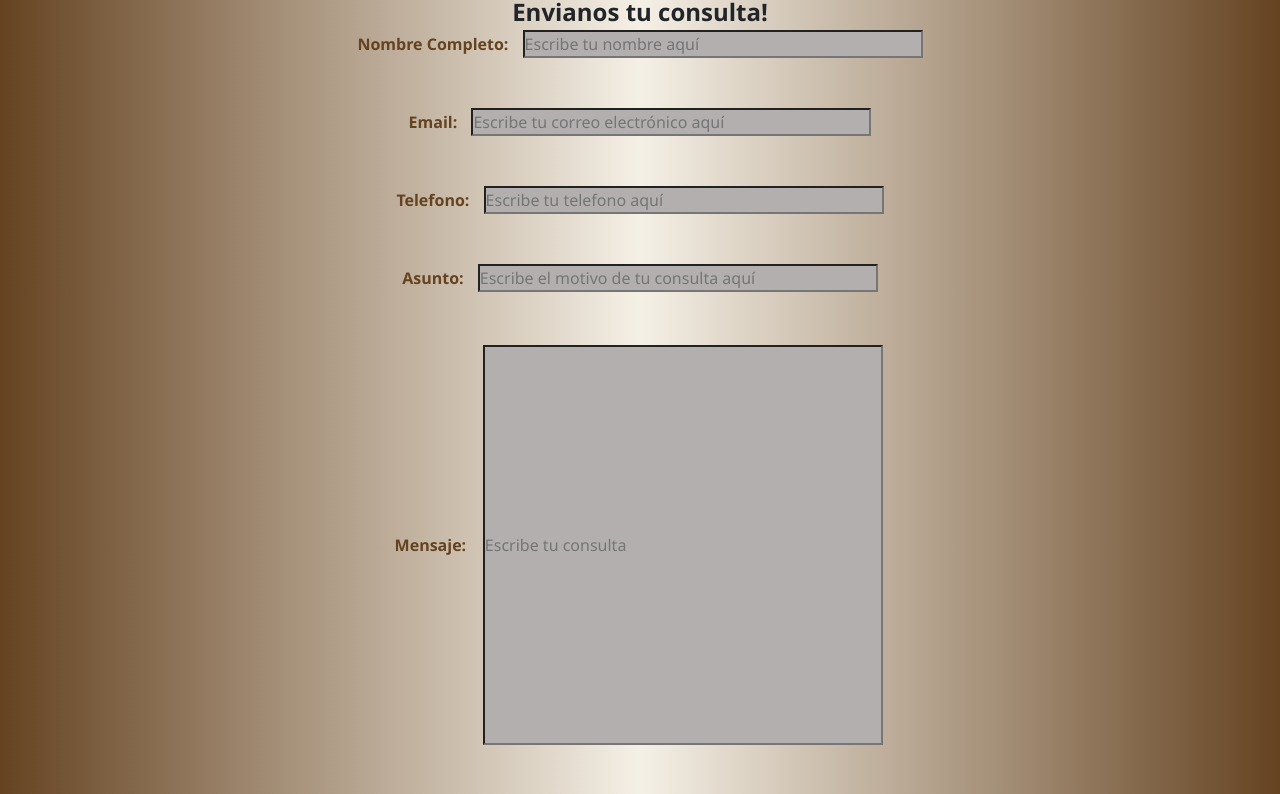
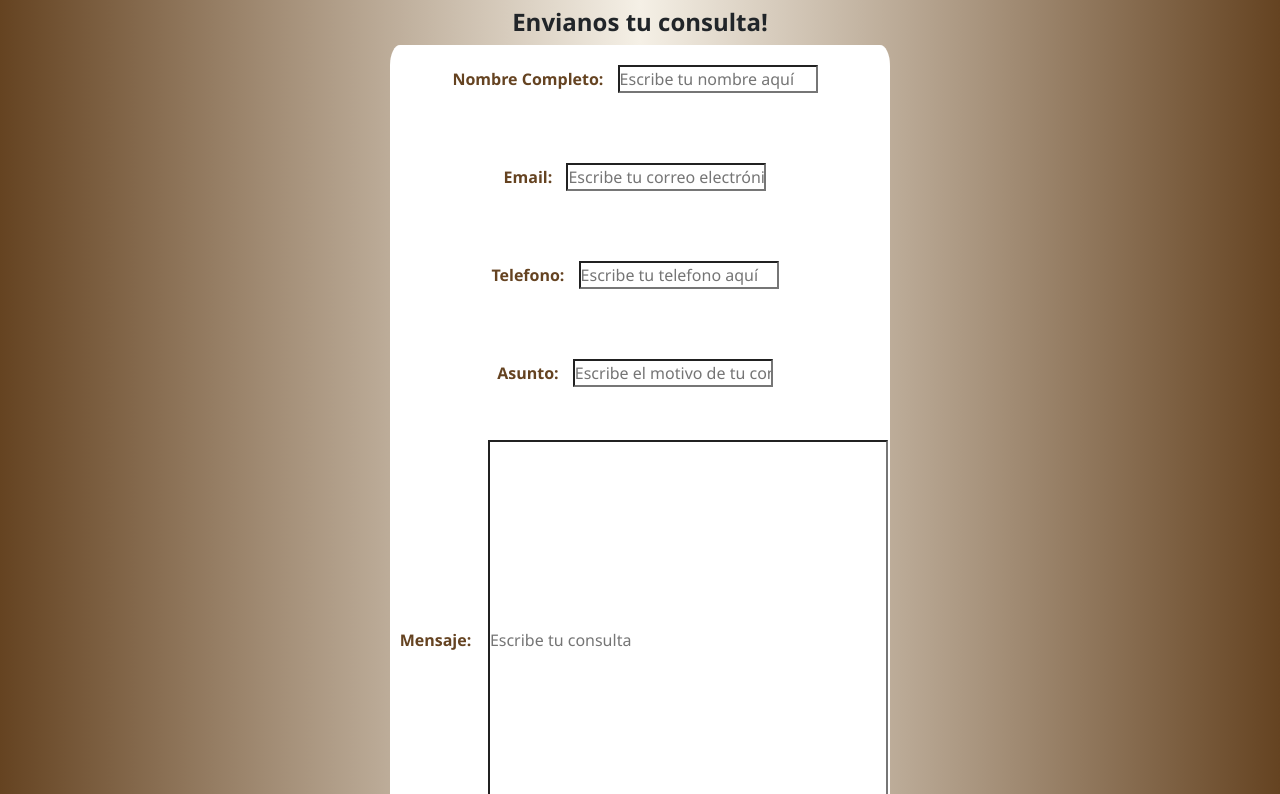
Before and after one commit to arnedorocio/OrtopediaAgu, a website: page pages/contacto.html in a window 1280 px wide. Shown: the part 215-1009 px from the top of the page. Drawn offline with nearby package versions, Linux system fonts and the light colour scheme.

Commit message:
corecciones de ultima entrega

```diff
--- a/scss/_secciones.scss
+++ b/scss/_secciones.scss
@@ -73,4 +73,13 @@ li {
 
 .formulario {
     @include mixins.flex(column,null,null,baseline,null);
+    background-color: rgb(255, 255, 255);
+    border-radius: 2%;
 }
+
+.inputFormulario {
+    background-color: rgb(255, 255, 255);
+    width: 200px;
+    margin-right: 20px;
+    margin-top: 20px;
+}
--- a/scss/_textos.scss
+++ b/scss/_textos.scss
@@ -16,6 +16,7 @@
     font-weight: bold;
     text-transform: uppercase;
     font-size: 2rem;
+    padding-top: 10px;
     margin-bottom: 15px;
 }
 
@@ -110,6 +111,7 @@ a{
 .textoCasillero{
     color: list.nth(variables.$colores-fuentes, 3);
     margin-right: 10px;
+    margin-left: 10px;
 }
 
 .textoNosotros p{
@@ -134,6 +136,7 @@ a{
     font-weight: bold;
     font-size: 1.5rem;
     font-family:'Segoe UI', Tahoma, Geneva, Verdana, sans-serif;
+    padding-bottom: 5px;
 }
 
 .carritoVacio p {
```
Also changed, not shown: css/main.css, 1 other file.
